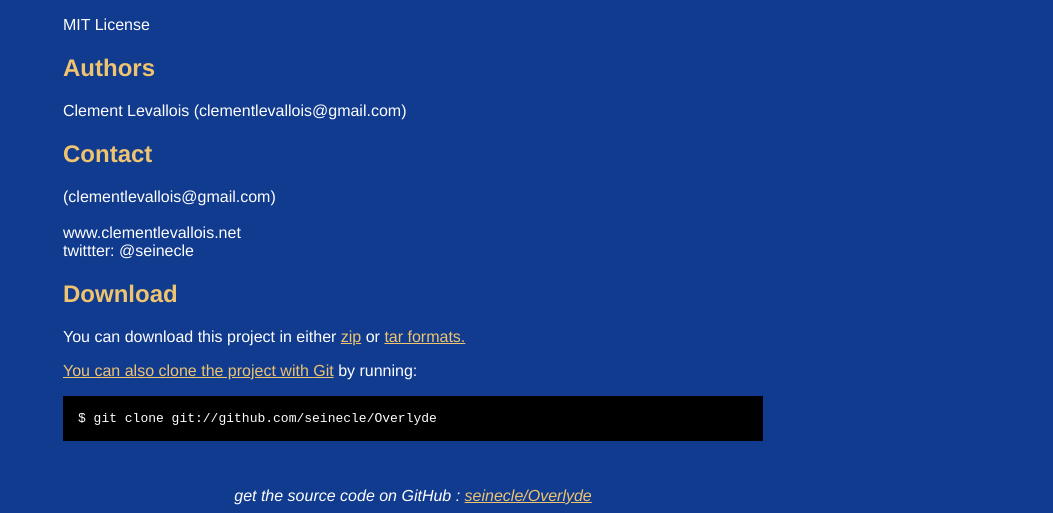
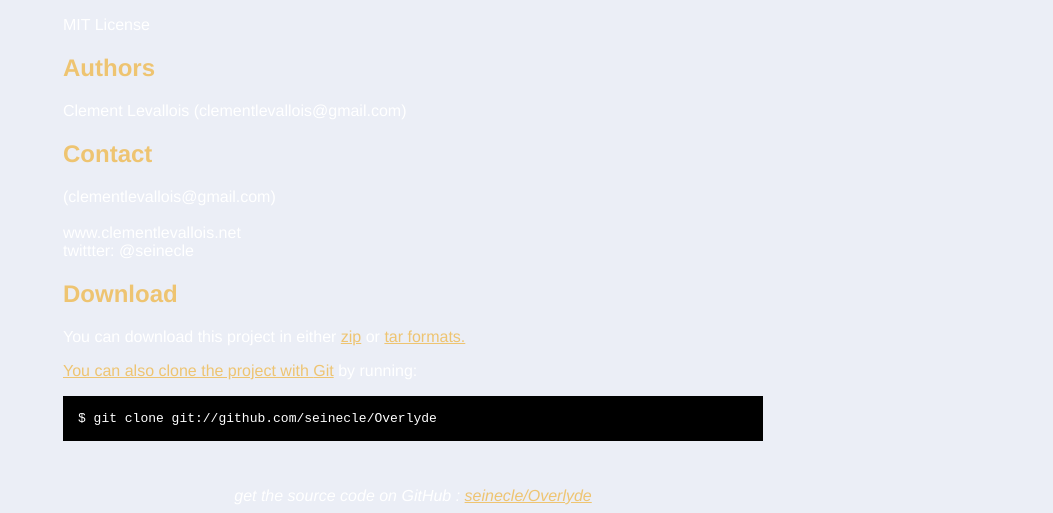
Before and after one commit to seinecle/Overlyde, a plain HTML site: page index.html in a window 1280 px wide. Shown: the part 328-841 px from the top of the page, without its empty margins (227-1280 px from the left). Drawn offline with Linux system fonts and the light colour scheme.

Commit message:
Update index.html

```diff
--- a/index.html
+++ b/index.html
@@ -8,7 +8,7 @@
   <style type="text/css">
     body {
       margin-top: 1.0em;
-      background-color: #113b8e;
+      background-color: #EBEEF6;
       font-family: Helvetica, Arial, FreeSans, san-serif;
       color: #ffffff;
     }
```
